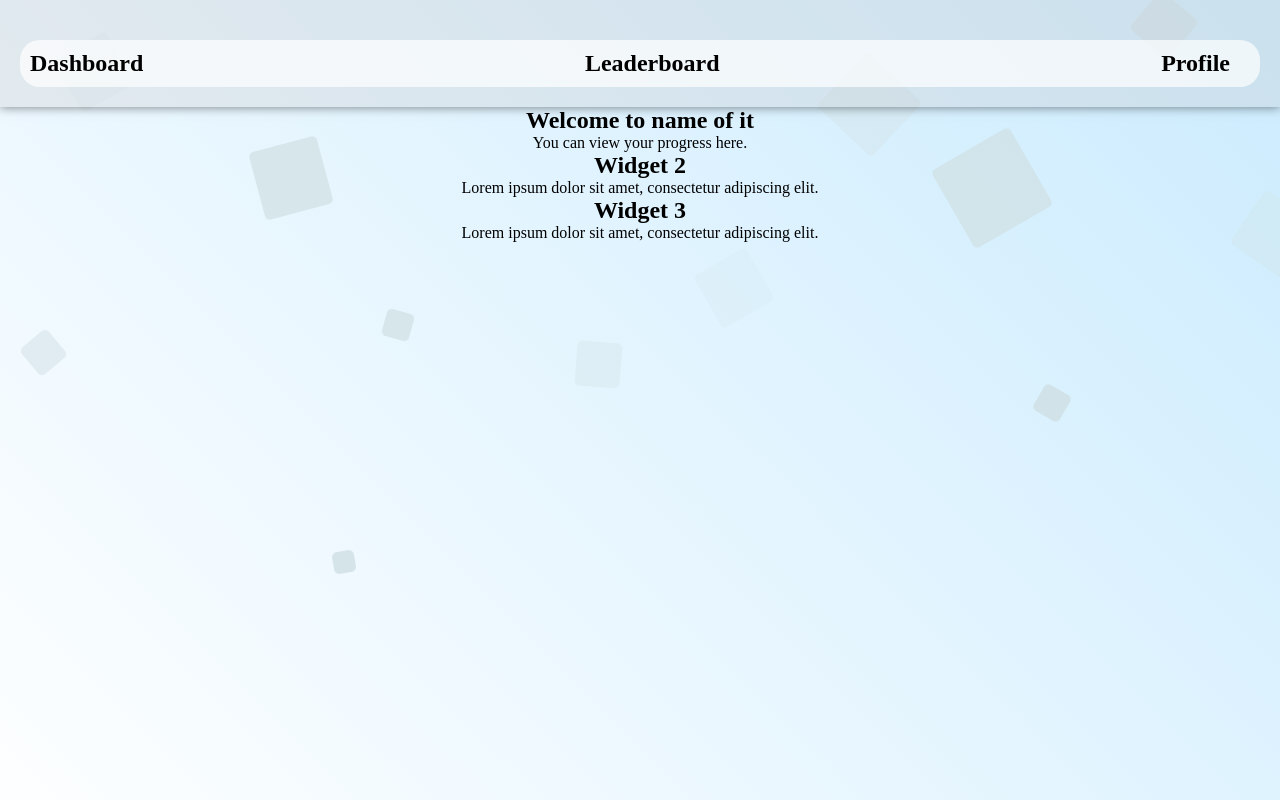
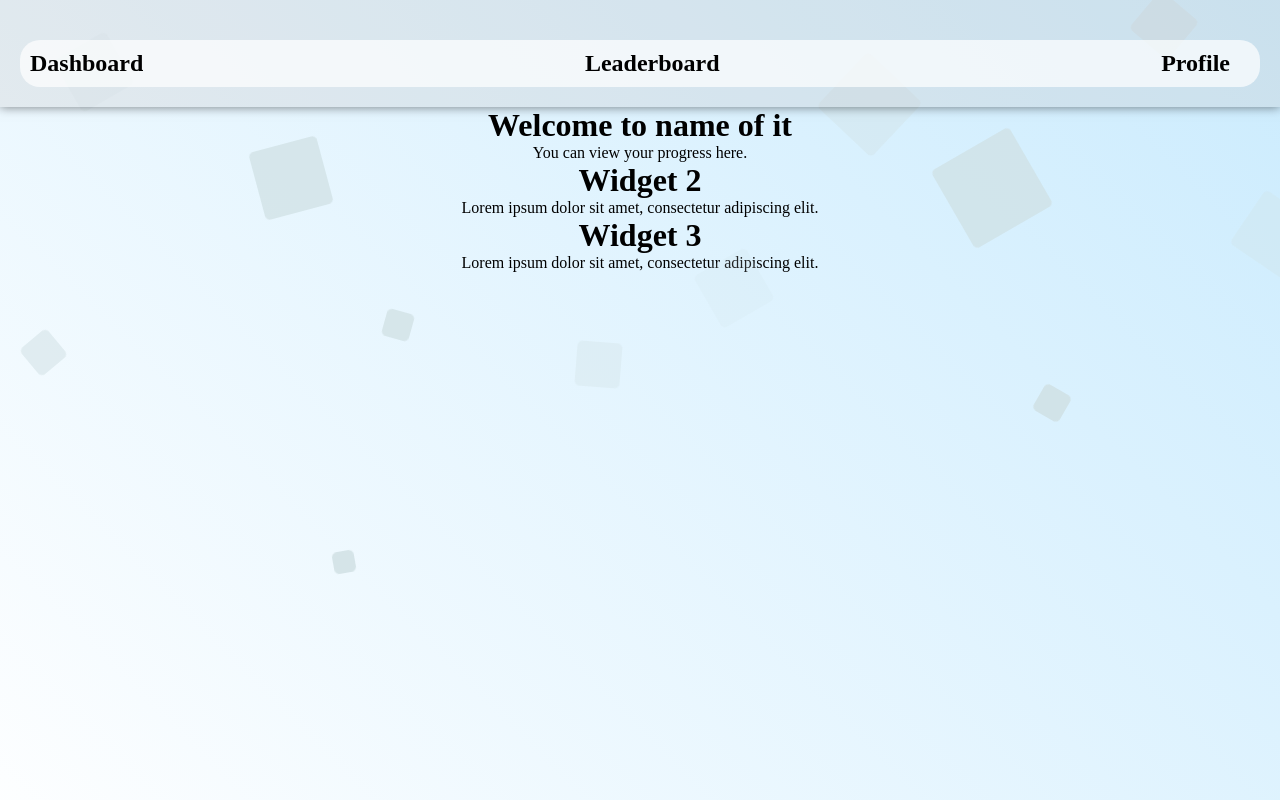
Before and after one commit to Lyxn-M/MrAhmed., a plain HTML site: page index.html in a window 1280 px wide. Shown: the top 800 px of the page. Drawn offline with Linux system fonts and the light colour scheme.

Commit message:
Update index.html

```diff
--- a/index.html
+++ b/index.html
@@ -21,15 +21,15 @@
         <div class="dashboard-content">
             <div class="dashboard-widgets">
               <div class="widget">
-                <h2>Welcome to name of it</h2>
+                <h1>Welcome to name of it</h1>
                 <p>You can view your progress here.</p>
               </div>
               <div class="widget">
-                <h2>Widget 2</h2>
+                <h1>Widget 2</h1>
                 <p>Lorem ipsum dolor sit amet, consectetur adipiscing elit.</p>
               </div>
               <div class="widget">
-                <h2>Widget 3</h2>
+                <h1>Widget 3</h1>
                 <p>Lorem ipsum dolor sit amet, consectetur adipiscing elit.</p>
               </div>
             </div>
```
